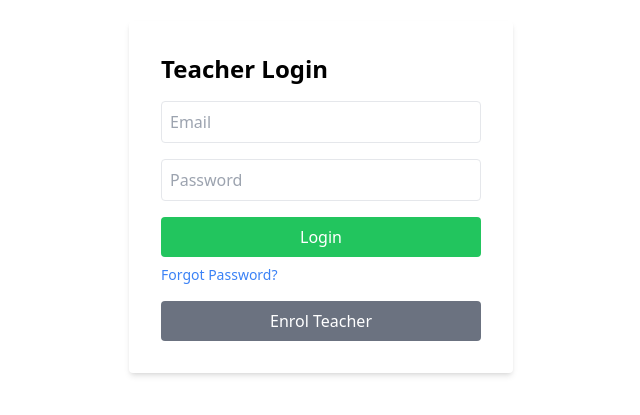
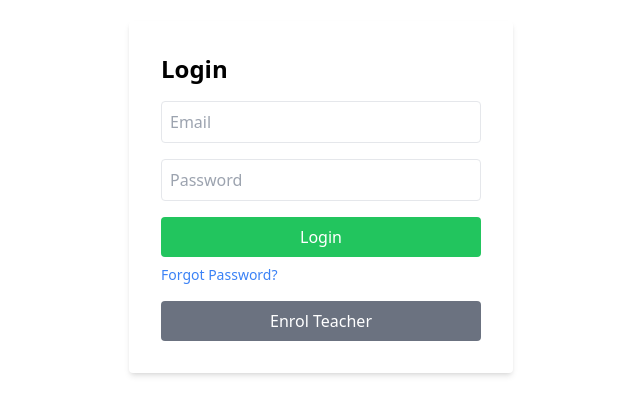
Before and after one commit to iabbakr/teacher-attendance-app, a React (Create React App) app in the folder client/: page / in a window 1280 px wide. Shown: the part 203-618 px from the top of the page, without its empty margins (319-959 px from the left). Built offline with nearby package versions, Linux system fonts and the light colour scheme.

Commit message:
added changes

```diff
--- a/client/src/components/TeacherLogin.jsx
+++ b/client/src/components/TeacherLogin.jsx
@@ -116,7 +116,7 @@
   return (
     <div className="flex items-center justify-center min-h-screen">
       <div className="bg-white p-8 rounded shadow-md w-96">
-        <h2 className="text-2xl font-bold mb-4">Teacher Login</h2>
+        <h2 className="text-2xl font-bold mb-4">Login</h2>
         <form onSubmit={handleLogin}>
           <input
             type="email"
```
